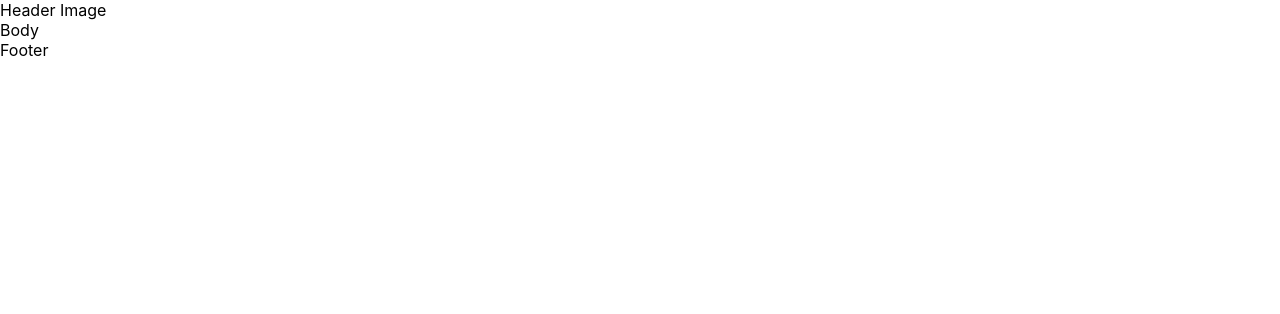
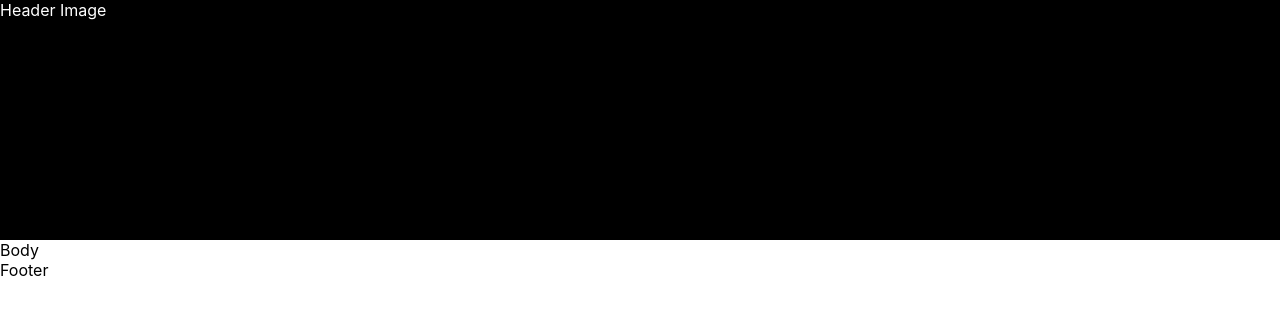
Before and after one commit to kathrynwilkinson/Homepage-Gallery, a React (Create React App) app: page / in a window 1280 px wide. Shown: the top 314 px of the page. Built offline with nearby package versions, Linux system fonts and the light colour scheme.

Commit message:
Style: position header

```diff
--- /dev/null
+++ b/src/components/Header/index.css
@@ -0,0 +1,5 @@
+.header-img {
+    background-color: black;
+    height: 30vh;
+    color: white;
+}
--- a/src/components/Header/index.js
+++ b/src/components/Header/index.js
@@ -1,4 +1,5 @@
 import React from 'react';
+import './index.css';
 
 export default function Header () {
     return (
```
